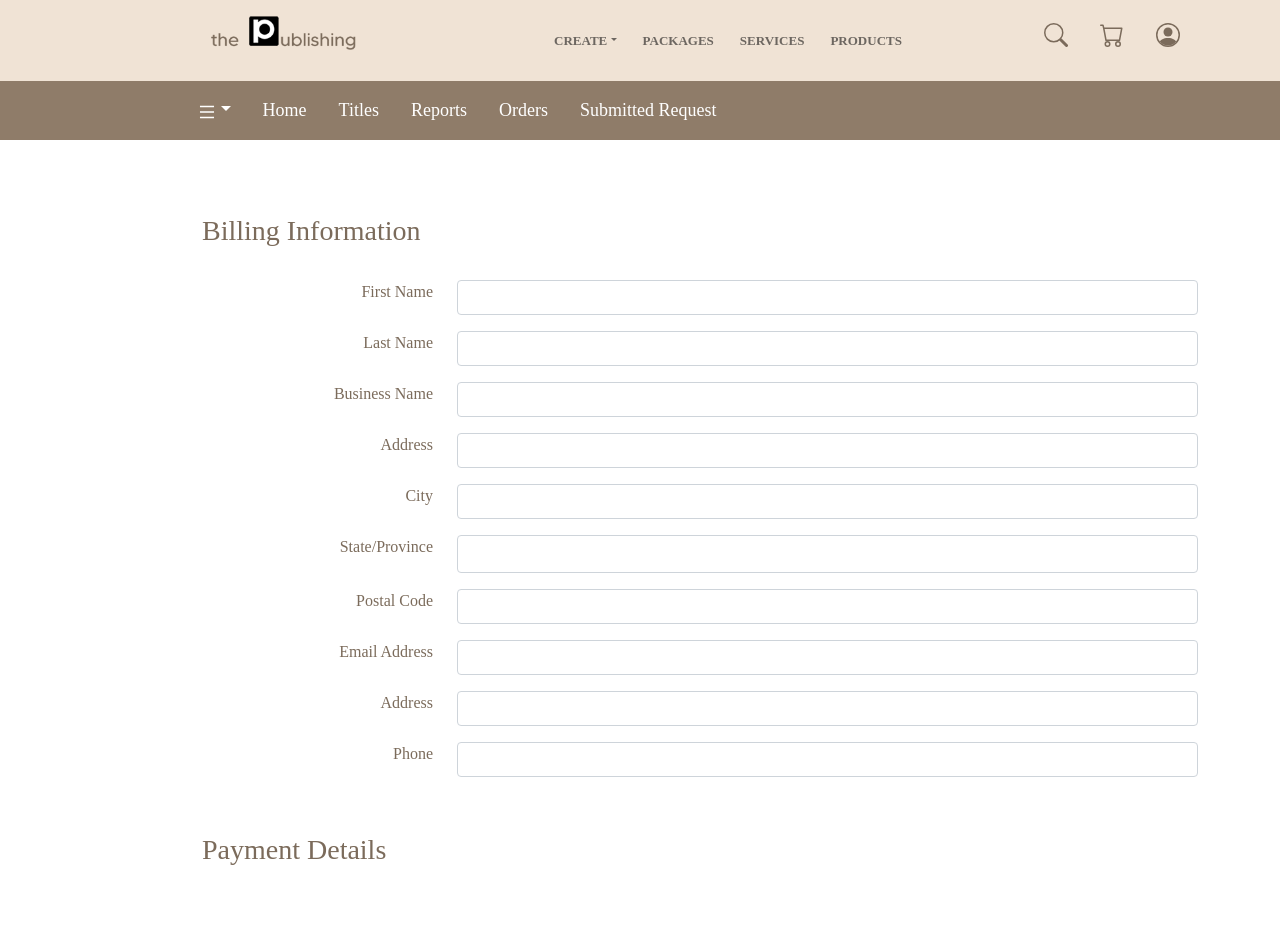
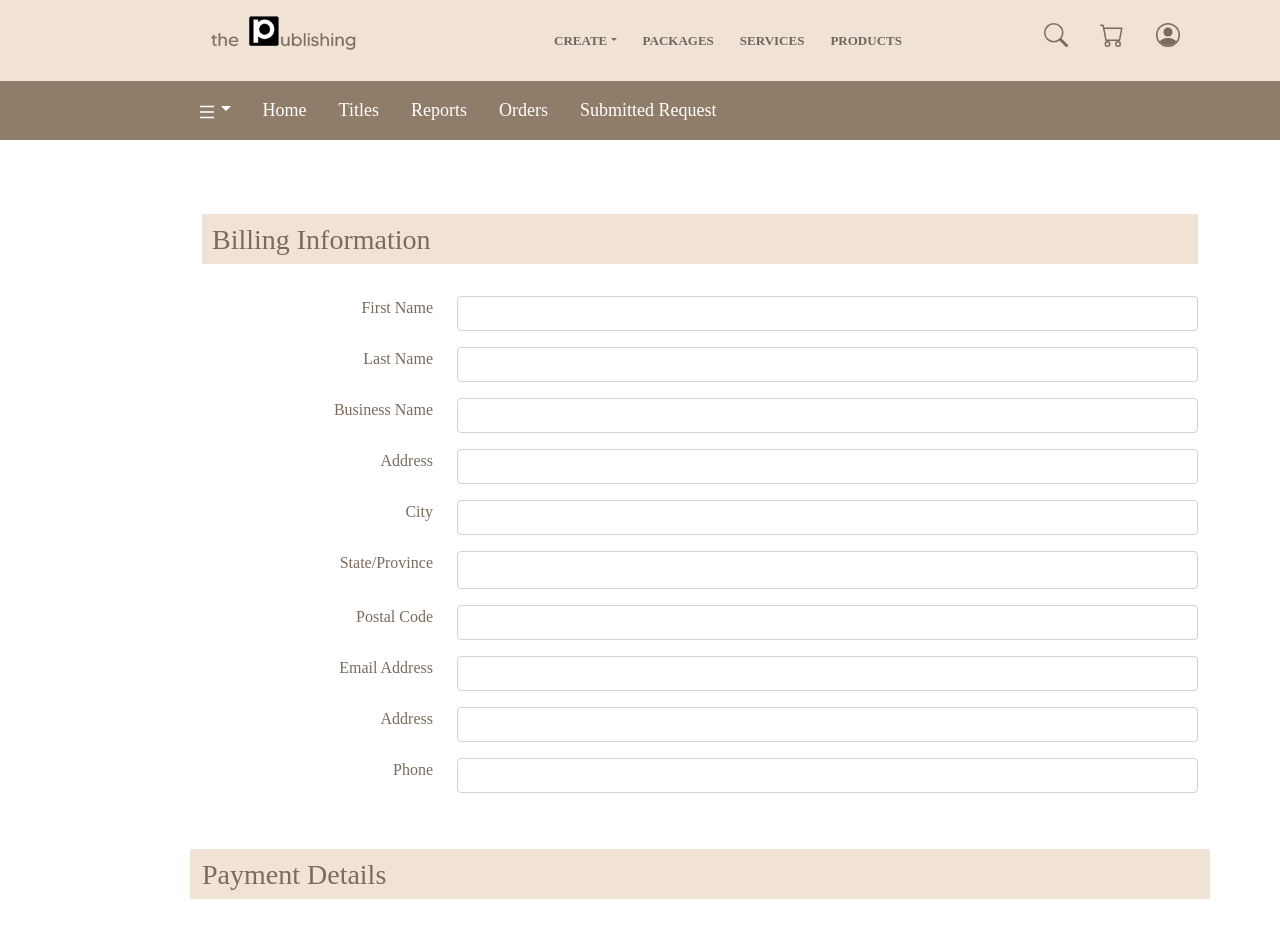
Before and after one commit to poloyacero/publish-web, a Next.js app: page /dashboard/billinginfo in a window 1280 px wide. Shown: the top 949 px of the page. Built offline with nearby package versions, Linux system fonts and the light colour scheme; a web font is replaced by a local one.

Commit message:
add navbar dashboard css

```diff
--- a/pages/dashboard/accountinfo.tsx
+++ b/pages/dashboard/accountinfo.tsx
@@ -23,7 +23,7 @@ export default function accountinfo() {
             <Row  className={styles.dropdownmenucontainer}>
 
                 <Col>
-                <h3 className={styles.homeheaderlabel2}>Account Information</h3>
+                <h3 className={styles.dropheaderlabel2}>Account Information</h3>
                 <br></br>
                 <Row className="form-group text-right">
               <Col md={3}>Login ID</Col><Col md={9}><Form.Control className={styleIn.accountinput}  type="text" defaultValue=" "/> </Col>
@@ -44,7 +44,7 @@ export default function accountinfo() {
               </Col>
                </Row>
                <br></br>
-               <h3 className={styles.homeheaderlabel2}>Legal Information</h3>
+               <h3 className={styles.dropheaderlabel2}>Legal Information</h3>
                <br></br>
                <Row className="form-group text-right">
                <Col>
--- a/pages/dashboard/billinginfo.tsx
+++ b/pages/dashboard/billinginfo.tsx
@@ -26,7 +26,7 @@ export default function billinginfo() {
 
                 <Col>
                <br></br>
-               <h3 className={styles2.homeheaderlabel2}>Billing Information</h3>
+               <h3 className={styles2.dropheaderlabel2}>Billing Information</h3>
                <br></br>
                <Row className="form-group text-right">
                <Col>
@@ -306,7 +306,7 @@ export default function billinginfo() {
             <br></br>
               <Row  className="text-left">
 
-               <h3 className={styles2.homeheaderlabel2}>Payment Details</h3>
+               <h3 className={styles2.dropheaderlabel2}>Payment Details</h3>
 
            </Row>
            <br></br><br></br>
--- a/pages/dashboard/compensationinfo.tsx
+++ b/pages/dashboard/compensationinfo.tsx
@@ -24,7 +24,7 @@ export default function compensationinfo() {
             <Row className={styles2.dropdownmenucontainer}>
 
                 <Col>
-                <h3 className={styles2.homeheaderlabel2}>Compensation Information</h3>
+                <h3 className={styles2.dropheaderlabel2}>Compensation Information</h3>
                 <br></br>
 
                <Row className="form-group text-right">
--- a/pages/dashboard/documentsinfo.tsx
+++ b/pages/dashboard/documentsinfo.tsx
@@ -25,7 +25,7 @@ export default function documentsinfo() {
 
                 <Col>
                 <Row className="text-left">
-                <h4 className={styles2.homeheaderlabel2}>Documents</h4>
+                <h4 className={styles2.dropheaderlabel2}>Documents</h4>
                 </Row>
                 <br></br>
                 <Row className="text-center">
--- a/pages/dashboard/emaildashboard.tsx
+++ b/pages/dashboard/emaildashboard.tsx
@@ -24,7 +24,7 @@ export default function emaildashboard() {
             <Row className={styles2.dropdownmenucontainer}>
 
                 <Col>
-                <h3 className={styles2.homeheaderlabel2}>Email</h3>
+                <h3 className={styles2.dropheaderlabel2}>Email</h3>
                 <br></br>
                 <Row className="form-group text-left">
               <Col ><Form.Control as="textarea" rows={15}/> </Col>
--- a/pages/dashboard/payopeninvoices.tsx
+++ b/pages/dashboard/payopeninvoices.tsx
@@ -25,7 +25,7 @@ export default function payopeninvoices() {
 
                 <Col>
                 <Row className="text-left">
-                <h4 className={styles2.homeheaderlabel2}>Pay Open Invoices</h4>
+                <h4 className={styles2.dropheaderlabel2}>Pay Open Invoices</h4>
                 </Row>
                 <br></br>
                 <Row className="text-center">
```
